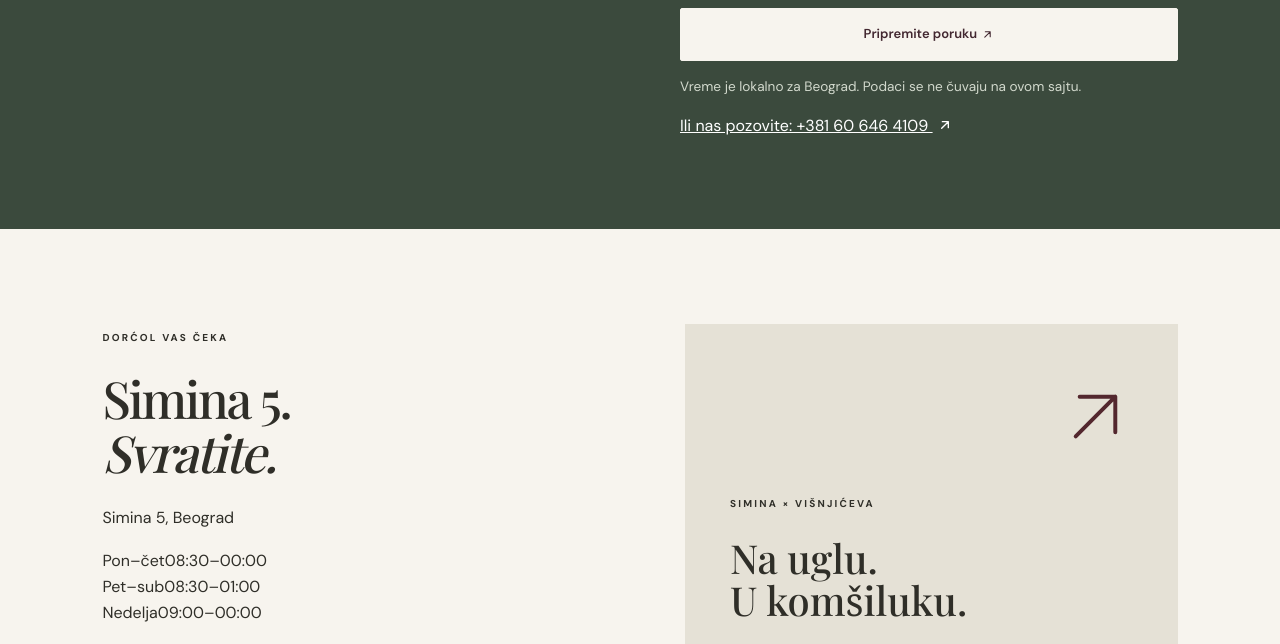
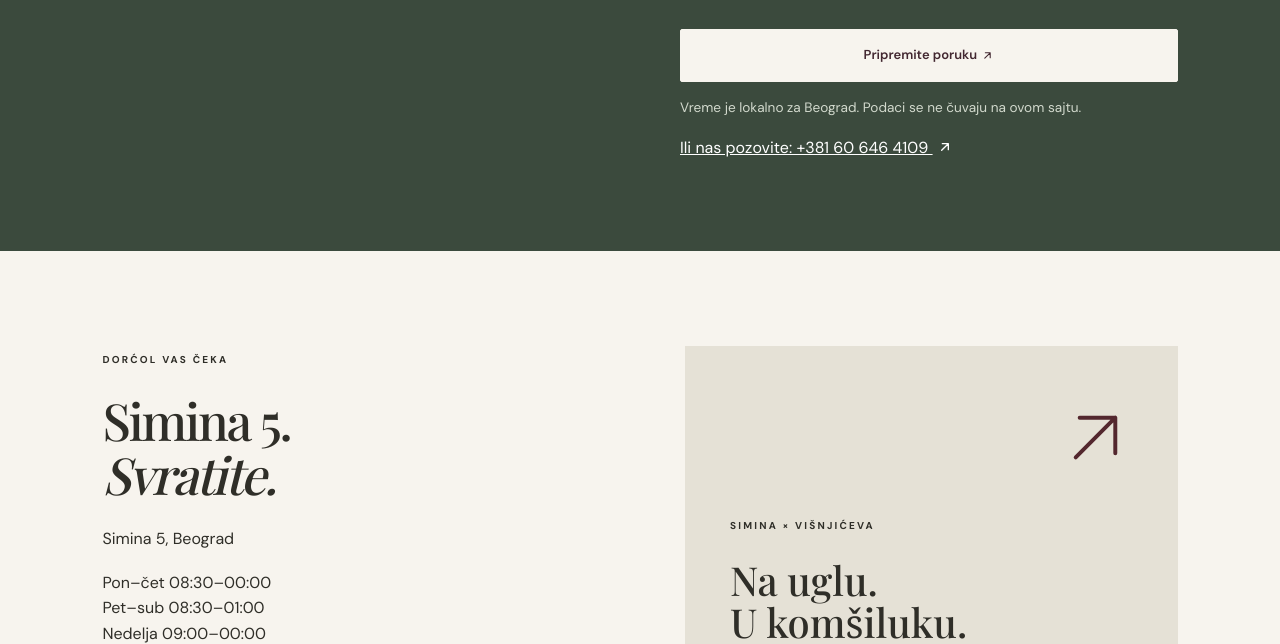
Before and after one commit to arsahindev/passengers-bar, an Astro site: page /en in a window 1280 px wide. Shown: the part 5543-6187 px from the top of the page. Built offline with nearby package versions, Linux system fonts and the light colour scheme; Astro itself is replaced by a stand-in of ours; a web font is replaced by a local one.

Commit message:
chore: change offers and breakfast images, add spacing to text

```diff
--- a/src/components/sections/Offers.astro
+++ b/src/components/sections/Offers.astro
@@ -3,9 +3,9 @@
 import { Image } from "astro:assets";
 import { eyebrow, section, sectionHead } from "../../lib/ui";
 import breakfastEN from "../../assets/passengers/breakfast-en.png";
-import breakfastSR from "../../assets/passengers/breakfast-sr.jpg";
+import breakfastSR from "../../assets/passengers/breakfast-sr.png";
 import offersEN from "../../assets/passengers/offers-en.png";
-import offersSR from "../../assets/passengers/offers-sr.jpg";
+import offersSR from "../../assets/passengers/offers-sr.png";
 const { sr, tx } = useLocale(Astro.currentLocale);
 ---
 
--- a/src/components/sections/Visit.astro
+++ b/src/components/sections/Visit.astro
@@ -16,11 +16,11 @@
     </h2>
     <p class="mt-[25px]">Simina 5, Beograd</p>
     <p>
-      {tx("Pon–čet", "Mon–Thu")}08:30–00:00
+      {`${tx("Pon–čet", "Mon–Thu")} `}08:30–00:00
       <br />
-      {tx("Pet–sub", "Fri–Sat")}08:30–01:00
+      {`${tx("Pet–sub", "Fri–Sat")} `}08:30–01:00
       <br />
-      {tx("Nedelja", "Sunday")}09:00–00:00
+      {`${tx("Nedelja", "Sunday")} `}09:00–00:00
     </p>
     <div class={actions}>
       <a class={btn} href={settings.mapUrl} target="_blank" rel="noopener noreferrer">
@@ -31,8 +31,7 @@
         class={underlined}
         href="https://www.instagram.com/passengers_bar/"
         target="_blank"
-        rel="noopener noreferrer"
-      >
+        rel="noopener noreferrer">
         Instagram
         <Icon name="arrow-up-right" trailing />
       </a>
@@ -52,8 +51,7 @@
       class="mt-7 text-[12px] underline"
       href={settings.mapUrl}
       target="_blank"
-      rel="noopener noreferrer"
-    >
+      rel="noopener noreferrer">
       {tx("Otvorite tačnu lokaciju u Google Maps", "Open the location in Google Maps")}
       <Icon name="arrow-up-right" trailing />
     </a>
```
Also changed, not shown: src/assets/passengers/breakfast-sr.jpg (deleted), src/assets/passengers/offers-en.png, src/assets/passengers/offers-sr.jpg (deleted), src/assets/passengers/offers-sr.png (added), 2 other files.
